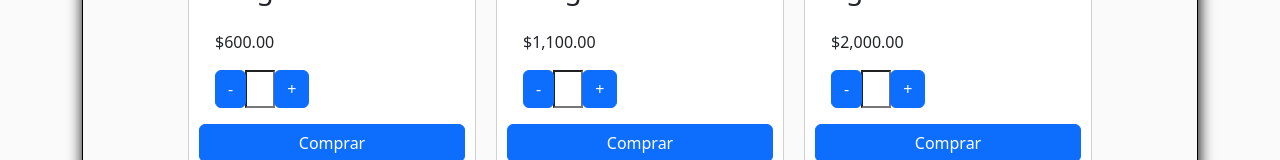
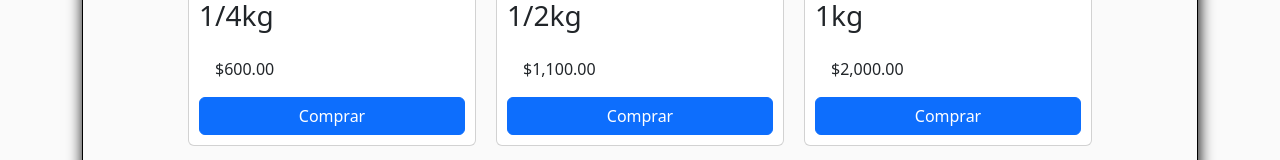
Before and after one commit to mauroriverae/Final_Angular, an Angular app: page /Home in a window 1280 px wide. Shown: the part 634-794 px from the top of the page. Built offline with nearby package versions, Linux system fonts and the light colour scheme.

Commit message:
Cambios finales

```diff
--- a/src/app/home/home.component.html
+++ b/src/app/home/home.component.html
@@ -10,7 +10,6 @@
       <h3>{{q.quantity}}</h3>
       <div class="card-body">
         <p class="card-text">{{q.price | currency}}</p>
-        <app-input-int ></app-input-int>
       </div>
       <button class="btn btn-primary">Comprar</button>
     </div>
```
Also changed, not shown: 1 other file (tests, documents, lock files or other folders).
